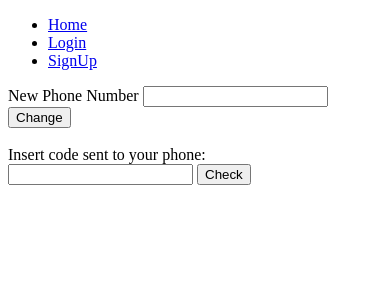
After one commit to ahtavarasmus/personaldb, a Flask app: page /token in a window 390 px wide. The commit adds this page. Shown: the top 300 px of the page. Run offline with Flask 2, Linux system fonts and the light colour scheme; parts of the project's set-up code (start-up, migrations or seed data) failed here and were passed over.

Commit message:
added ability to change your phone number and added authorization method

```diff
--- a/app/auth.py
+++ b/app/auth.py
@@ -4,6 +4,7 @@ from werkzeug.security import (check_password_hash, generate_password_hash)
 from redis_om.model.token_escaper import re
 from .models import User
 from . import config
+from .messaging import *
 import random,time
 
 auth = Blueprint('auth',__name__,template_folder='templates')
@@ -19,15 +20,16 @@ def login():
     if request.method == 'POST':
         username = request.form.get('username')
         password = request.form.get('password')
+        # following is really bad i know, idk how
         try:
             user = User.find(User.username == username).first()
+            if not user:
+                flash("No username found! Maybe signup?")
+                return redirect(url_for('auth.login'))
         except:
             flash("No username found! Maybe signup?")
             return redirect(url_for('auth.login'))
 
-        if not user:
-            flash("No username found! Maybe signup?")
-            return redirect(url_for('auth.login'))
         user = user.dict()
         if check_password_hash(str(user['password']),str(password)):
             session['user'] = user
@@ -51,6 +53,7 @@ def signup():
         username = request.form.get('username')
         password = request.form.get('password')
         phone = request.form.get('phone')
+        # how do i do the following?
         try:
             user_exists = User.find(User.username == username).first()
             if user_exists:
@@ -73,3 +76,37 @@ def logout():
         flash('Logged out!')
         session.pop('user')
     return redirect(url_for('auth.login'))
+
+@auth.route("/token", methods=['POST','GET'])
+def token():
+
+    user = session.get('user',default=dict())
+
+    if request.method == 'POST':
+        if 'new_phone' in request.form:
+            new_phone = request.form.get('new_phone')
+            session['new_phone'] = new_phone
+            token = random.randrange(10000,99999)
+            hash_code = generate_password_hash(str(token))
+            session['code'] = hash_code
+            text(user['phone'],f"Code:\n {token}")
+            flash("Code sent!")
+            return redirect(url_for('auth.token'))
+
+        else:
+            post_code = request.form.get('code')
+            hash_code = session.get('code',default="")
+            if (check_password_hash(hash_code,str(post_code))):
+                flash("Number changed!")
+                usr = User.find(User.pk == user['pk']).first()
+                usr.phone = session.get('new_phone')
+                usr.save()
+                user['phone'] = session.get('new_phone')
+                session.pop('new_phone')
+                session.pop('code')
+                return redirect(url_for('routes.settings'))
+            else:
+                flash("Wrong code!")
+                return redirect(url_for('auth.token'))
+
+    return render_template('token.html')
--- a/app/routes.py
+++ b/app/routes.py
@@ -7,6 +7,7 @@ from . import celery_app,tz
 from datetime import datetime, timedelta
 from .messaging import *
 import json
+import random
 
 
 routes = Blueprint('routes',__name__,template_folder='templates')
@@ -65,9 +66,9 @@ def settings():
 
     if request.method == 'POST':
         if "phone-change" in request.form:
-            pass
+            return redirect(url_for('auth.token'))
+
         elif "change-password" in request.form:
-            print(request.form.get('password'))
             new_pass = request.form.get('password')
             u = User.find(User.pk == user['pk']).first()
             u.password = generate_password_hash(str(new_pass),method='sha256')
--- a/app/templates/base.html
+++ b/app/templates/base.html
@@ -3,6 +3,15 @@
     <head>
         <title>{% block title %}{% endblock %}</title>
     </head>
+    {% with messages = get_flashed_messages() %}
+        {% if messages %}
+            <ul class=flashes>
+            {% for message in messages %}
+                <li>{{ message }}</li>
+            {% endfor %}
+            </ul>
+        {% endif %}
+    {% endwith %}
     <body>
 
         <header>
--- a/app/templates/settings.html
+++ b/app/templates/settings.html
@@ -10,7 +10,7 @@
     <br>
     <section>
         <form action="/settings" method="POST">
-        <input type="password" name="password" placeholder="Write New Password">
+        <input type="password" name="password" placeholder="Write New Password" value="">
         <input type="submit" name="change-password" value="Change Password">
         </form>
     </section>
--- /dev/null
+++ b/app/templates/token.html
@@ -0,0 +1,15 @@
+{% extends 'base.html' %}
+{% block title %}Authorization{% endblock %}
+{% block content %}
+<form action="/token" method="POST">
+    <label for="new_phone">New Phone Number</label>
+    <input name="new_phone" type="text">
+    <input type="submit" name="new_phone" value="Change">
+</form>
+<br>
+<form action="/token" method="POST">
+    <label for="code">Insert code sent to your phone:</label>
+    <input name="code" type="text">
+    <input name="code" type="submit" value="Check">
+</form>
+{% endblock %}
```
